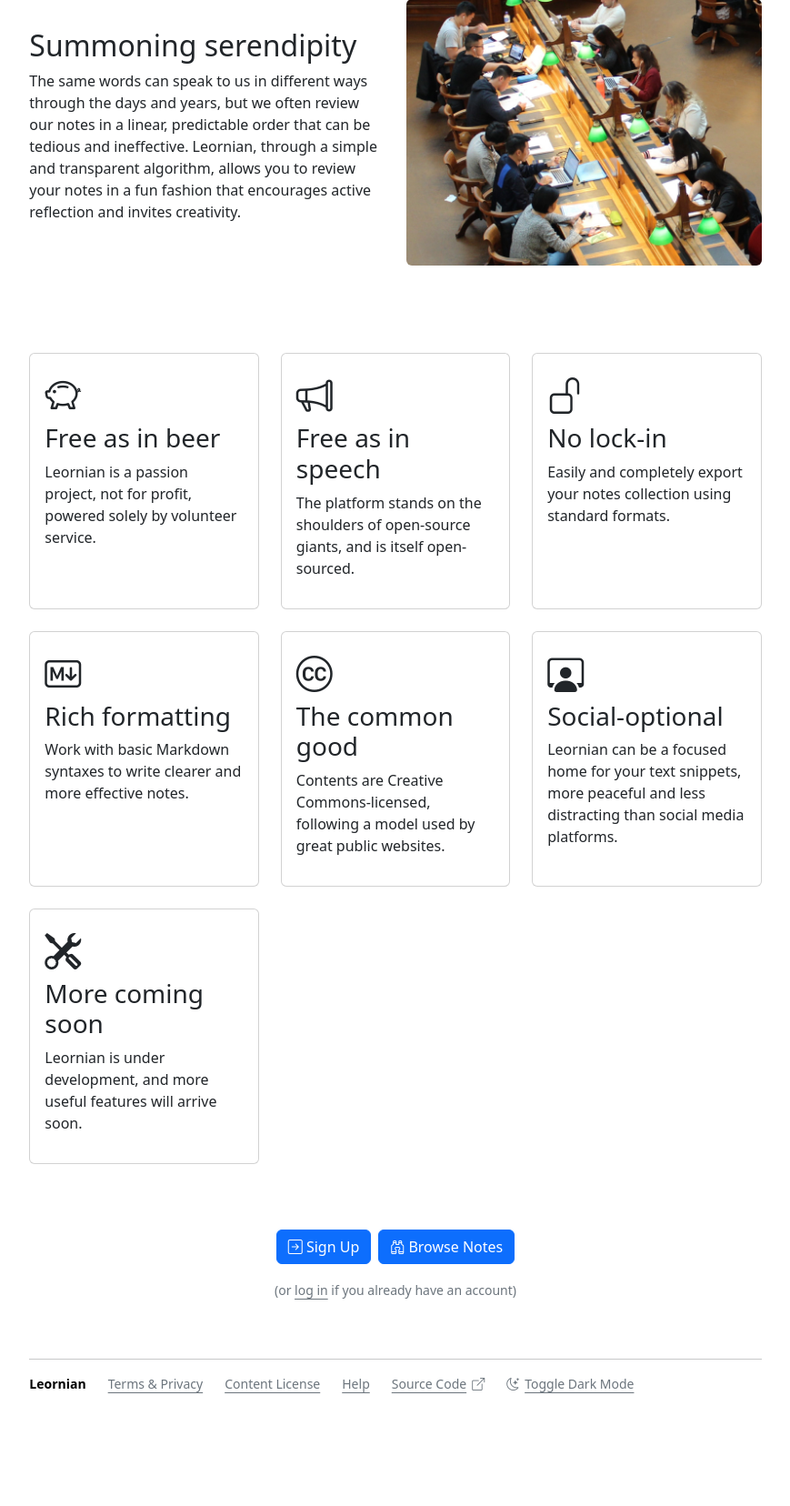
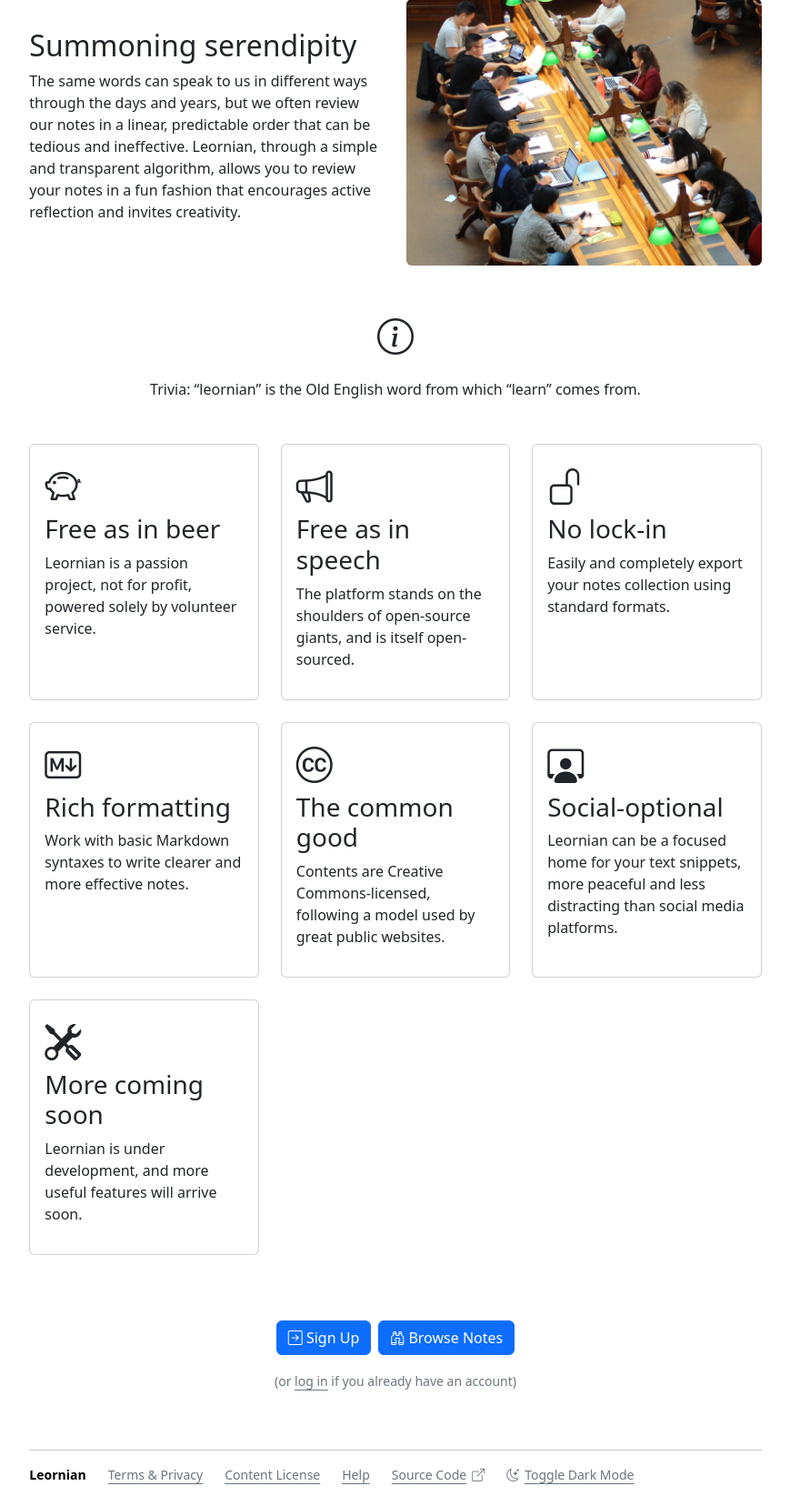
Before and after one commit to djramones/leornian, a Django app: page /about/ in a window 1280 px wide. Shown: the part 962-2618 px from the top of the page at 91% size, without its empty margins (205-1074 px from the left). Before the commit the page ends 2494 px from the top, so only its background shows below. Run offline with Django 4.2, Linux system fonts and the light colour scheme; some libraries are stand-ins or nearby versions.

Commit message:
Add some informative text to About & discover.html

```diff
--- a/notes/templates/notes/discover.html
+++ b/notes/templates/notes/discover.html
@@ -4,6 +4,9 @@
 
 {% block content %}
 <h1 class="text-center mb-4"><i class="bi-binoculars"></i> Discover Notes</h1>
+{% if not user.is_authenticated %}
+    <p class="text-center text-secondary"><small>Randomly selected notes from the Leornian collection.</small></p>
+{% endif %}
 {% if note %}
     <div class="col-lg-9 mx-auto">
         {% include 'notes/includes/note_card.html' with object=note omit_controls=True %}
--- a/templates/about.html
+++ b/templates/about.html
@@ -46,6 +46,11 @@
         <h2>Summoning serendipity</h2>
         <p>The same words can speak to us in different ways through the days and years, but we often review our notes in a linear, predictable order that can be tedious and ineffective. Leornian, through a simple and transparent algorithm, allows you to review your notes in a fun fashion that encourages active reflection and invites creativity.</p>
     </div>
+</div>
+
+<div class="text-center">
+    <p><i class="bi-info-circle fs-1"></i></p>
+    <p>Trivia: “leornian” is the Old English word from which “learn” comes from.</p>
 </div>
 
 <div class="row align-items-stretch my-5">
```
